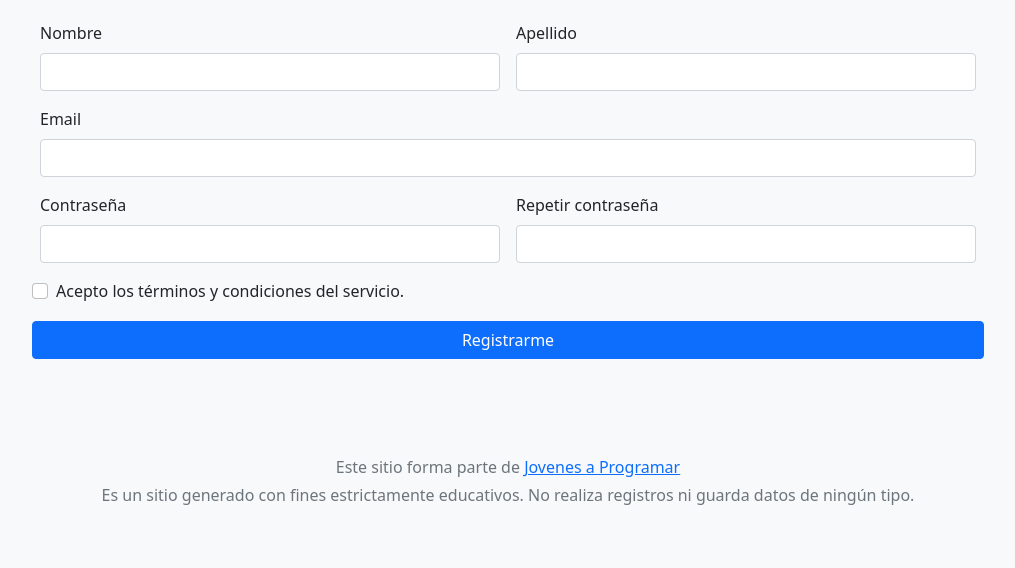
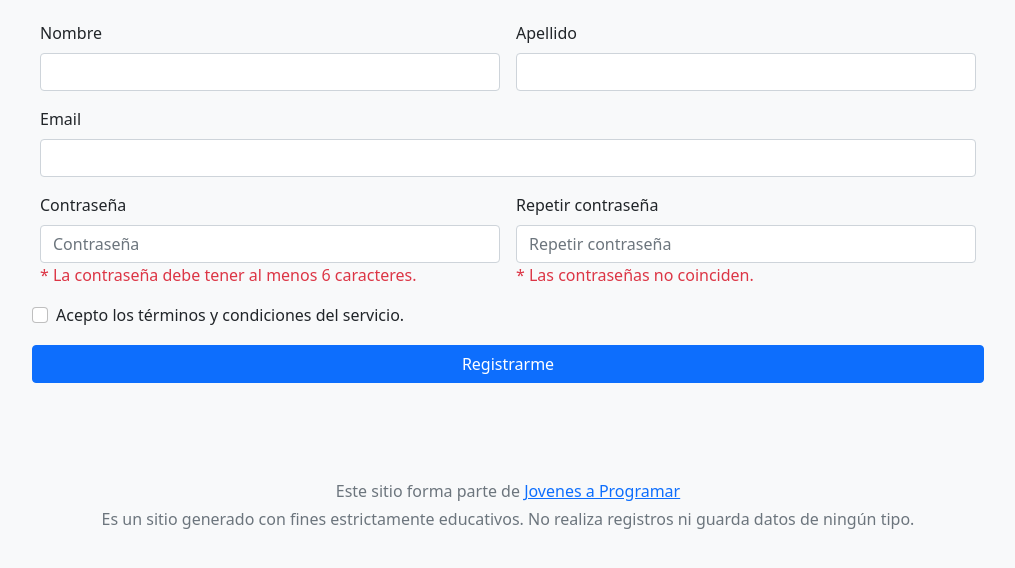
Before and after one commit to lunajose0/7.3.2_EntregaActividad, a plain HTML site: page index.html in a window 1280 px wide. Shown: the part 100-668 px from the top of the page, without its empty margins (132-1147 px from the left). Drawn offline with Linux system fonts and the light colour scheme.

Commit message:
Update index.html

```diff
--- a/index.html
+++ b/index.html
@@ -36,12 +36,17 @@
 
             <div class="col-sm-6">
               <label for="password1" class="form-label">Contraseña</label>
-              <input type="password" class="form-control" id="password1">
+              <input type="password" class="form-control" id="password1" placeholder="Contraseña" minlength="6">
+              <span class="text-danger">* La contraseña debe tener al menos 6 caracteres.</span>
+
             </div>
 
             <div class="col-sm-6">
               <label for="password2" class="form-label">Repetir contraseña</label>
-              <input type="password" class="form-control" id="password2">
+              <input type="password" class="form-control" id="password2" placeholder="Repetir contraseña">
+              <span class="text-danger">* Las contraseñas no coinciden.</span>
+
+
             </div>
 
             <div class="form-check">
```
